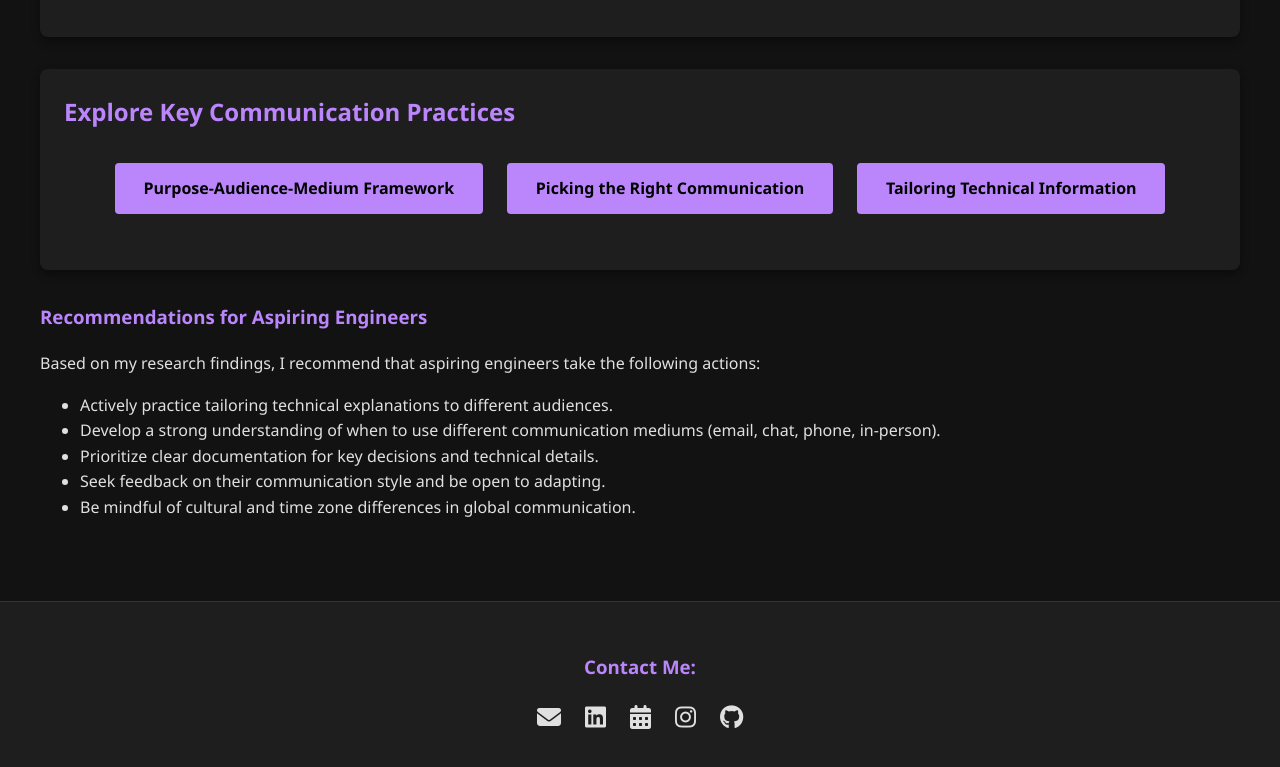
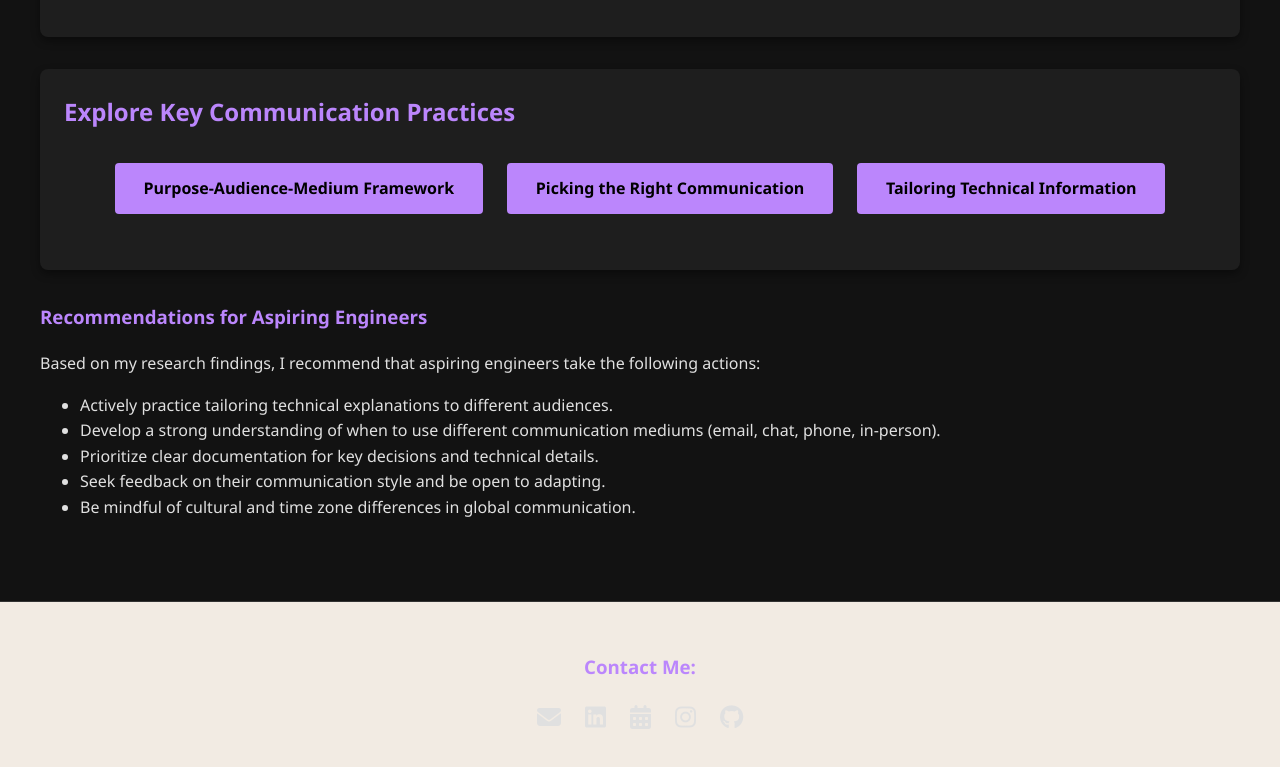
Before and after one commit to KevLeg5/WRT307Portfolio, a plain HTML site: page index.html in a window 1280 px wide. Shown: the part 2542-3309 px from the top of the page. Drawn offline with Linux system fonts and the light colour scheme.

Commit message:
Update portfolio content

```diff
--- a/style.css
+++ b/style.css
@@ -149,7 +149,7 @@ tr:last-child td {
 }
 /* Footer Styles */
 .contact-footer {
-    background-color: var(--card-bg);
+    background-color: var(--secondary-color);
     padding: 2rem 1rem;
     text-align: center;
     border-top: 1px solid var(--border-color);
```
